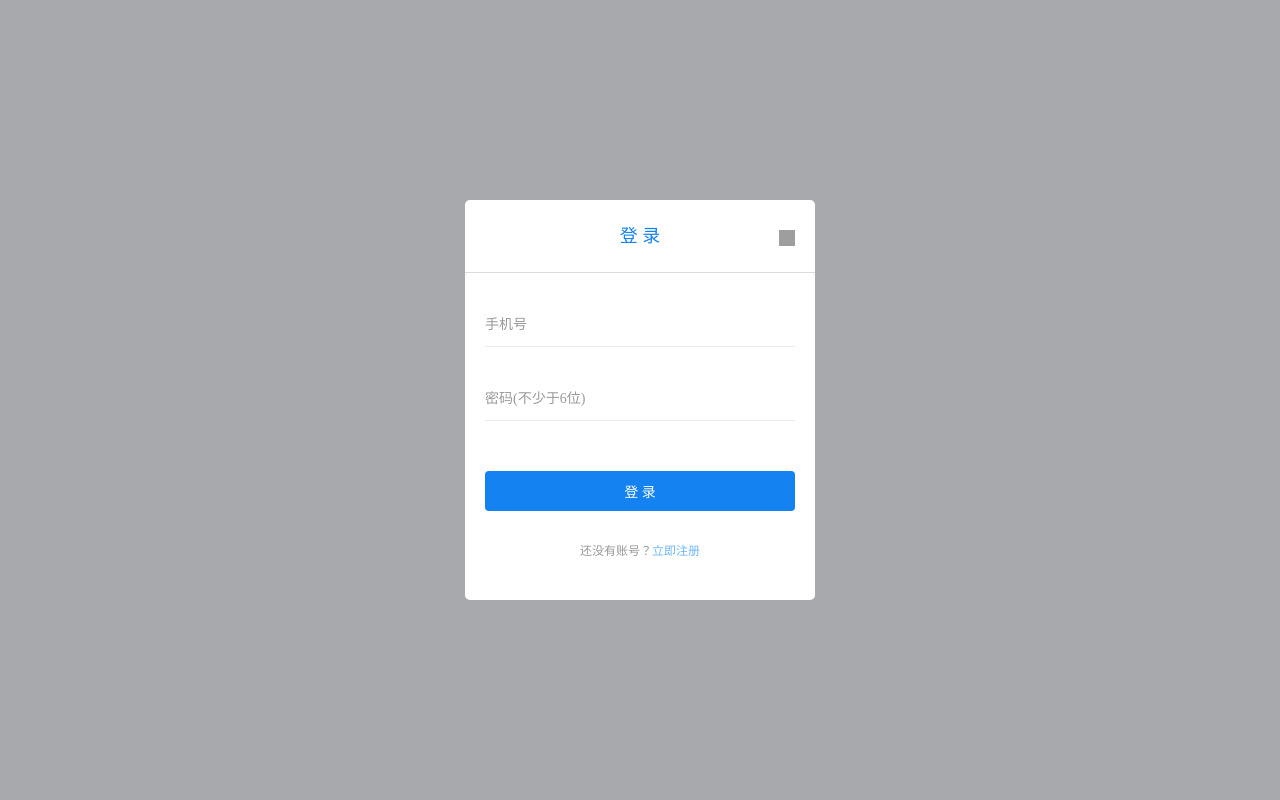
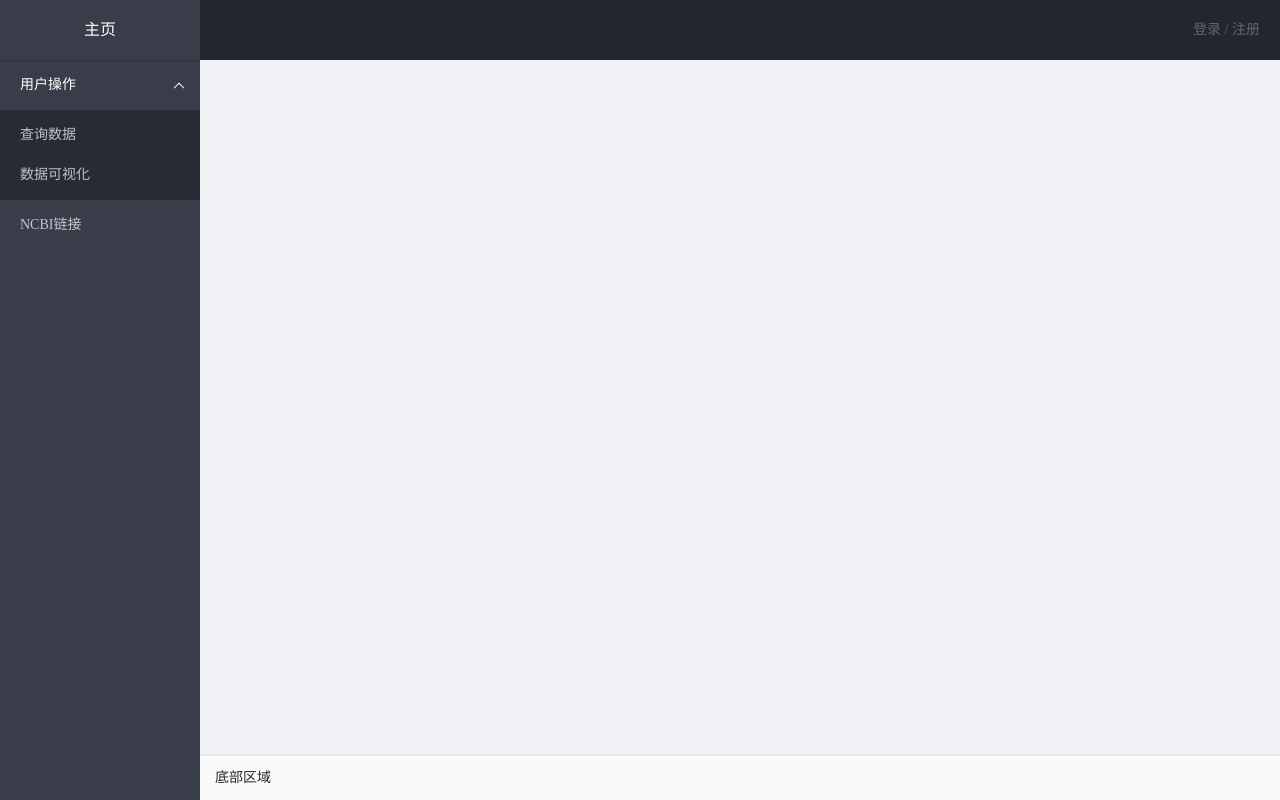
Before and after one commit to ALiangJie/graduation-design, a Flask app: page / in a window 1280 px wide. Run offline with Flask 2, Linux system fonts and the light colour scheme; parts of the project's set-up code (start-up, migrations or seed data) failed here and were passed over; grey boxes are pictures that could not be loaded.

Commit message:
登陆用户功能，右上角显示用户

```diff
--- a/info/modules/index/views.py
+++ b/info/modules/index/views.py
@@ -1,11 +1,29 @@
+from info.models import User
 from info.modules.index import index_blue
-from flask import render_template, current_app
+from flask import render_template, current_app, session
 
 
-# index装饰视图函数
+# 主界面的用户显示
 @index_blue.route('/', methods=["POST", "GET"])
 def index_show():
-    return render_template("user/login.html")
+    # 1.获取用户的登录信息
+    user_id = session.get("user_id")
+
+    # 2.通过user_id取出用户对象
+    user = None
+    if user_id:
+        try:
+            user = User.query.get(user_id)
+        except Exception as e:
+            current_app.logger.error(e)
+    # 3.拼接用户数据,渲染页面
+
+    data = {
+        # 如果user有值返回左边的内容，否则返回右边的值
+        "user_info": user.to_dict() if user else ""
+    }
+
+    return render_template("user/index.html", data=data)
 
 
 # 处理网站logo
--- a/info/static/css/main.css
+++ b/info/static/css/main.css
@@ -68,7 +68,7 @@ body {
 
 .user_login {
     height: 30px;
-    overflow: hidden;
+    /*overflow: hidden;*/
     margin-top: 15px;
     display: block;
 }
@@ -349,7 +349,7 @@ body {
 }
 
 
-.register_form_con {
+.register_form_con, .login_form_con {
     display: none;
 }
 
@@ -400,7 +400,7 @@ body {
 .login_title a, .register_title a {
     width: 16px;
     height: 16px;
-    background: url(../images/shutoff.png) left top no-repeat;
+    background: url(../img/shutoff.png) left top no-repeat;
     font-weight: normal;
     color: #999;
     position: absolute;
@@ -409,7 +409,7 @@ body {
 }
 
 .login_title a:hover, .register_title a:hover {
-    background: url(../images/shutoff.png) right top no-repeat;
+    background: url(../img/shutoff.png) right top no-repeat;
 }
 
 .form_group {
--- a/info/static/js/modules/main.js
+++ b/info/static/js/modules/main.js
@@ -142,7 +142,9 @@ layui.define(["layer", "form", "jquery", "element", "laydate"], function (export
                 success: function (resp) {
                     //判断是否登陆成功
                     if (resp.errno == '0') {
-                        window.location.reload()
+                        layer.msg('登录成功！', function () {
+                            window.location.reload();
+                        });
                     } else {
                         alert(resp.errmsg);
                     }
@@ -171,14 +173,16 @@ layui.define(["layer", "form", "jquery", "element", "laydate"], function (export
                 return;
             }
             if (!password) {
-                $("#register-password-err").html("请填写密码!");
-                $("#register-password-err").show();
+                // $("#register-password-err").html("请填写密码!");
+                // $("#register-password-err").show();
+                layer.msg('请填写密码!');
                 return;
             }
 
             if (password.length < 6) {
-                $("#register-password-err").html("密码长度不能少于6位");
-                $("#register-password-err").show();
+                // $("#register-password-err").html("密码长度不能少于6位");
+                // $("#register-password-err").show();
+                layer.msg('密码长度不能少于6位!');
                 return;
             }
 
@@ -199,8 +203,10 @@ layui.define(["layer", "form", "jquery", "element", "laydate"], function (export
                 success: function (resp) {
                     //判断是否注册成功
                     if (resp.errno == '0') {
-                        //重新加载当前页面
-                        window.location.reload()
+                        //刷新
+                        layer.msg('注册成功！请登录！', function () {
+                            window.location.reload();
+                        });
                     } else {
                         alert(resp.errmsg);
                     }
@@ -323,7 +329,7 @@ layui.define(["layer", "form", "jquery", "element", "laydate"], function (export
     }
 
     // 一般页面的iframe的高度是660
-    // 新闻发布页面iframe的高度是900
+    // 页面iframe的高度是900
     function fnSetIframeHeight(num) {
         var $frame = $('#main_frame');
         $frame.css({'height': num});
--- a/info/templates/user/index.html
+++ b/info/templates/user/index.html
@@ -5,6 +5,8 @@
     <meta name="viewport" content="width=device-width, initial-scale=1, maximum-scale=1">
     <title>病毒数据系统</title>
     <link rel="stylesheet" href="../../static/layui/css/layui.css" media="all">
+    <link rel="stylesheet" type="text/css" href="../../static/css/main.css">
+    <link rel="stylesheet" type="text/css" href="../../static/css/reset.css">
 </head>
 <body>
 
@@ -15,21 +17,29 @@
             <a class="layui-logo layui-hide-xs layui-bg-black" href="#">主页</a>
         </div>
         <ul class="layui-nav layui-layout-right">
-            <li class="layui-nav-item layui-hide layui-show-md-inline-block">
-                <a href="javascript:;">用户名称</a>
-                <dl class="layui-nav-child">
-                    <dd><a href="">基本资料</a></dd>
-                    <dd><a href="">修改密码</a></dd>
-                    <dd><a href="">退出登录</a></dd>
-                </dl>
-            </li>
+            <!--用户登录后显示-->
+            {% if data.user_info %}
+                <li class="layui-nav-item">
+                    <a href=""><img src="//t.cn/RCzsdCq" class="layui-nav-img">{{ data.user_info.nick_name }}</a>
+                    <dl class="layui-nav-child">
+                        <dd><a href="javascript:;">修改信息</a></dd>
+                        <dd><a href="javascript:;">安全管理</a></dd>
+                        <dd><a href="javascript:;">退了</a></dd>
+                    </dl>
+                </li>
+            {% else %}
+                <!-- 用户未登录时显示下面，隐藏上面 -->
+                <div class="user_btns fr">
+                    <a href="javascript:;" class="login_btn">登录</a> / <a href="javascript:;" class="register_btn">注册</a>
+                </div>
+            {% endif %}
         </ul>
     </div>
 
     <!-- 左侧导航区域（可配合layui已有的垂直导航） -->
     <div class="layui-side layui-bg-black">
         <div class="layui-side-scroll">
-            <ul class="layui-nav layui-nav-tree" lay-filter="test">
+            <ul class="layui-nav layui-nav-tree">
                 <li class="layui-nav-item layui-nav-itemed">
                     <a class="" href="javascript:;">用户操作</a>
                     <dl class="layui-nav-child">
@@ -53,44 +63,73 @@
     </div>
 </div>
 
+<div class="user-login-background">
+    <!-- 登录表单 -->
+    <form class="layui-form login_form_con">
+        <div class="login_form">
+            <div class="login_title">
+                <h3>登 录</h3>
+                <a href="javascript:;" class="shutoff"></a>
+            </div>
+            <div class="form_group">
+                <input id="mobile" type="text" name="mobile" autocomplete="off">
+                <div class="input_tip">手机号</div>
+                <div id="login-mobile-err" class="error_tip">手机号不能为空</div>
+            </div>
+            <div class="form_group">
+                <input id="password" type="password" name="password">
+                <div class="input_tip">密码(不少于6位)</div>
+                <div id="login-password-err" class="error_tip">密码不能为空</div>
+            </div>
+            <input type="submit" name="" value="登 录" class="input_sub">
+            <div class="down_link">还没有账号？<a href="javascript:;" class="to_register">立即注册</a></div>
+        </div>
+        <div class="mask"></div>
+    </form>
+</div>
+
+<div class="user-register-background">
+    <!-- 注册表单 -->
+    <form class="layui-form register_form_con">
+        <div class="register_form">
+            <div class="register_title">
+                <h3>注 册</h3>
+                <a href="javascript:;" class="shutoff"></a>
+            </div>
+            <div class="form_group">
+                <input type="text" name="mobile" autocomplete="off" id="register_mobile" class="phone_input">
+                <div class="input_tip">手机号</div>
+                <div id="register-mobile-err" class="error_tip">手机号不能为空</div>
+            </div>
+            <div class="form_group">
+                <input type="text" name="code_pwd" id="imagecode" class="code_pwd">
+                <div class="input_tip">图形验证码</div>
+                <img src="" class="get_pic_code" onclick="generateImageCode()">
+                <div id="register-image-code-err" class="error_tip">图形码不能为空</div>
+            </div>
+            <div class="form_group">
+                <input type="text" name="smscode" id="smscode" class="code_pwd">
+                <div class="input_tip">手机验证码</div>
+                <a href="javascript:;" class="get_code" onclick="sendSMSCode()">点击获取验证码</a>
+                <div id="register-sms-code-err" class="error_tip">验证码不能为空</div>
+            </div>
+            <div class="form_group">
+                <input type="password" name="password" id="register_password" class="pass_input">
+                <div class="input_tip">密码(不少于6位)</div>
+                <div id="register-password-err" class="error_tip">密码不能为空</div>
+            </div>
+            <input type="submit" name="" value="注 册" class="input_sub">
+            <div class="down_link">已有账号？<a href="javascript:;" class="to_login">立即登录</a></div>
+        </div>
+        <div class="mask"></div>
+    </form>
+</div>
+
 <script src="../../static/layui/layui.js"></script>
 <script>
-    var table = layui.table;
-
-    //转换静态表格
-    table.init('demo', {
-    height: 315 //设置高度
-    ,limit: 10 //注意：请务必确保 limit 参数（默认：10）是与你服务端限定的数据条数一致
-    //支持所有基础参数
-});
-</script>
-<script>
-    //JS
-    layui.use(['element', 'layer', 'util'], function () {
-        var element = layui.element
-            , layer = layui.layer
-            , util = layui.util
-            , $ = layui.$;
-
-        //头部事件
-        util.event('lay-header-event', {
-            //左侧菜单事件
-            menuLeft: function (othis) {
-                layer.msg('展开左侧菜单的操作', {icon: 0});
-            }
-            , menuRight: function () {
-                layer.open({
-                    type: 1
-                    , content: '<div style="padding: 15px;">处理右侧面板的操作</div>'
-                    , area: ['260px', '100%']
-                    , offset: 'rt' //右上角
-                    , anim: 5
-                    , shadeClose: true
-                });
-            }
-        });
-
-    });
+    layui.config({
+        base: '../../static/js/modules/' //你的扩展模块所在目录
+    }).use('main'); //这里的 main 模块包含了 mod1、mod2、mod3 等等扩展模块
 </script>
 </body>
 </html>
--- a/info/templates/user/login.html
+++ /dev/null
@@ -1,80 +0,0 @@
-<!DOCTYPE html>
-<html>
-<head>
-    <meta charset="UTF-8">
-    <title>登陆</title>
-    <link rel="stylesheet" href="../../static/layui/css/layui.css" media="all">
-    <link rel="stylesheet" href="../../static/css/reset.css">
-    <link rel="stylesheet" href="../../static/css/main.css">
-</head>
-<body>
-
-<div class="user-login-background">
-    <!-- 登录表单 -->
-    <form class="layui-form login_form_con">
-        <div class="login_form">
-            <div class="login_title">
-                <h3>登 录</h3>
-                <a href="javascript:;" class="shutoff"></a>
-            </div>
-            <div class="form_group">
-                <input id="mobile" type="text" name="mobile" autocomplete="off">
-                <div class="input_tip">手机号</div>
-                <div id="login-mobile-err" class="error_tip">手机号不能为空</div>
-            </div>
-            <div class="form_group">
-                <input id="password" type="password" name="password">
-                <div class="input_tip">密码(不少于6位)</div>
-                <div id="login-password-err" class="error_tip">密码不能为空</div>
-            </div>
-            <input type="submit" name="" value="登 录" class="input_sub">
-            <div class="down_link">还没有账号？<a href="javascript:;" class="to_register">立即注册</a></div>
-        </div>
-        <div class="mask"></div>
-    </form>
-</div>
-
-<div class="user-register-background">
-    <!-- 注册表单 -->
-    <form class="layui-form register_form_con">
-        <div class="register_form">
-            <div class="register_title">
-                <h3>注 册</h3>
-                <a href="javascript:;" class="shutoff"></a>
-            </div>
-            <div class="form_group">
-                <input type="text" name="mobile" autocomplete="off" id="register_mobile" class="phone_input">
-                <div class="input_tip">手机号</div>
-                <div id="register-mobile-err" class="error_tip">手机号不能为空</div>
-            </div>
-            <div class="form_group">
-                <input type="text" name="code_pwd" id="imagecode" class="code_pwd">
-                <div class="input_tip">图形验证码</div>
-                <img src="" class="get_pic_code" onclick="generateImageCode()">
-                <div id="register-image-code-err" class="error_tip">图形码不能为空</div>
-            </div>
-            <div class="form_group">
-                <input type="text" name="smscode" id="smscode" class="code_pwd">
-                <div class="input_tip">手机验证码</div>
-                <a href="javascript:;" class="get_code" onclick="sendSMSCode()">点击获取验证码</a>
-                <div id="register-sms-code-err" class="error_tip">验证码不能为空</div>
-            </div>
-            <div class="form_group">
-                <input type="password" name="password" id="register_password" class="pass_input">
-                <div class="input_tip">密码(不少于6位)</div>
-                <div id="register-password-err" class="error_tip">密码不能为空</div>
-            </div>
-            <input type="submit" name="" value="注 册" class="input_sub">
-            <div class="down_link">已有账号？<a href="javascript:;" class="to_login">立即登录</a></div>
-        </div>
-        <div class="mask"></div>
-    </form>
-</div>
-<script src="../../static/layui/layui.js"></script>
-<script>
-    layui.config({
-        base: '../../static/js/modules/' //你的扩展模块所在目录
-    }).use('main'); //这里的 main 模块包含了 mod1、mod2、mod3 等等扩展模块
-</script>
-</body>
-</html>
```
Also changed, not shown: info/models.py (+5 -2 lines), info/modules/passport/views.py (+77 -1 lines), info/static/img/shutoff.png (added).
